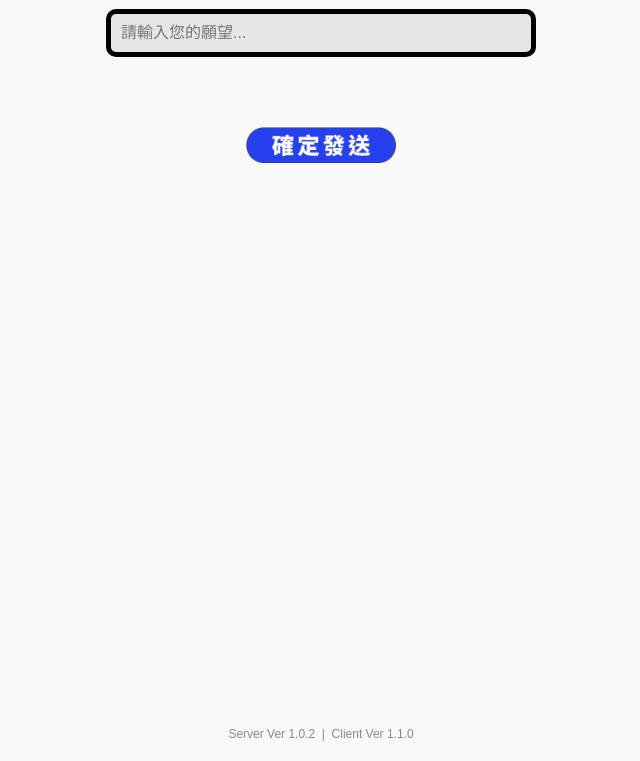
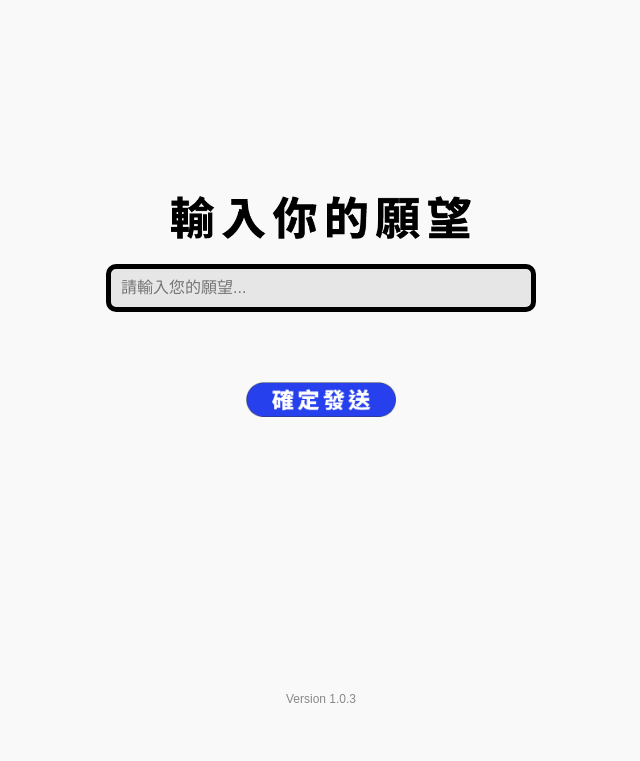
Before and after one commit to snowcat6667/Test, a plain HTML site: page index.html in a window 1280 px wide. Shown: the part 79-840 px from the top of the page, without its empty margins (319-959 px from the left). After the commit the page ends 800 px from the top, so only its background shows below. Drawn offline with Linux system fonts and the light colour scheme.

Commit message:
Update index.html

```diff
--- a/index.html
+++ b/index.html
@@ -8,21 +8,14 @@
         body {
             font-family: "Microsoft JhengHei", Arial, sans-serif;
             margin: 0;
-            padding: 20px;
+            padding: 0; /* 改為 0，避免卷軸出現 */
             background-color: #f9f9f9;
 
-            /* --- Flexbox 設定 --- */
+            /* --- Flexbox 佈局設定 --- */
             display: flex;
-
-            /* 修改 1: 改為垂直排列，這樣版本資訊才會跑到最下面 */
-            flex-direction: column;
-
-            /* 讓內容垂直水平置中 */
-            justify-content: center;
-            align-items: center;
-
-            /* 設定最小高度為視窗高度，確保內容少時也能置中 */
-            min-height: 100vh;
+            flex-direction: column; /* 垂直排列 */
+            min-height: 100vh;      /* 強制至少跟螢幕一樣高 */
+            /* 這裡移除了 justify-content: center，改用 container 的 margin 來控制 */
         }
 
         /* 主要容器樣式 */
@@ -34,8 +27,9 @@
             flex-direction: column;
             align-items: center;
 
-            /* 為了避免跟下方版本資訊太擠，稍微推開一點 */
-            margin-bottom: 20px;
+            /* --- 關鍵修改：讓容器自動分配剩餘空間 --- */
+            /*這會讓它自動在垂直方向上置中，把上面和下面的空間平均分配 */
+            margin: auto;
         }
 
         /* 頂部說明圖片 */
@@ -70,12 +64,15 @@
             transform: scale(0.95);
         }
 
-        /* --- 修改 2: 新增版本資訊樣式 --- */
+        /* 版本資訊樣式 */
         .version-info {
-            font-size: 12px;       /* 字體小一點 */
-            color: #888888;        /* 灰色字體，不要太搶眼 */
-            margin-top: auto;      /* 這行會試著把它推到容器最底部 (視情況) */
-            padding-top: 20px;     /* 上方留白 */
+            font-size: 12px;
+            color: #888888;
+            text-align: center;
+
+            /* 讓它固定在底部稍微留點空間 */
+            padding-bottom: 15px;
+            width: 100%;
         }
 
     </style>
@@ -89,11 +86,10 @@
     </div>
 
     <div class="version-info">
-        Server Ver 1.0.2 &nbsp;|&nbsp; Client Ver 1.1.0
+         Version 1.0.3
     </div>
 
     <script>
-        // Firebase 網址 (配合方法二：新增模式)
         const firebaseUrl = "https://wishingpool-36636-default-rtdb.asia-southeast1.firebasedatabase.app/wishes.json";
 
         function sendWishes() {
@@ -105,7 +101,6 @@
                 return;
             }
 
-            // 使用 POST 格式 (content + timestamp)
             const data = {
                 content: text,
                 timestamp: Date.now()
@@ -115,7 +110,6 @@
             btn.style.opacity = "0.5";
             btn.style.pointerEvents = "none";
 
-            // 使用 POST 方法
             fetch(firebaseUrl, {
                 method: 'POST',
                 body: JSON.stringify(data),
```
